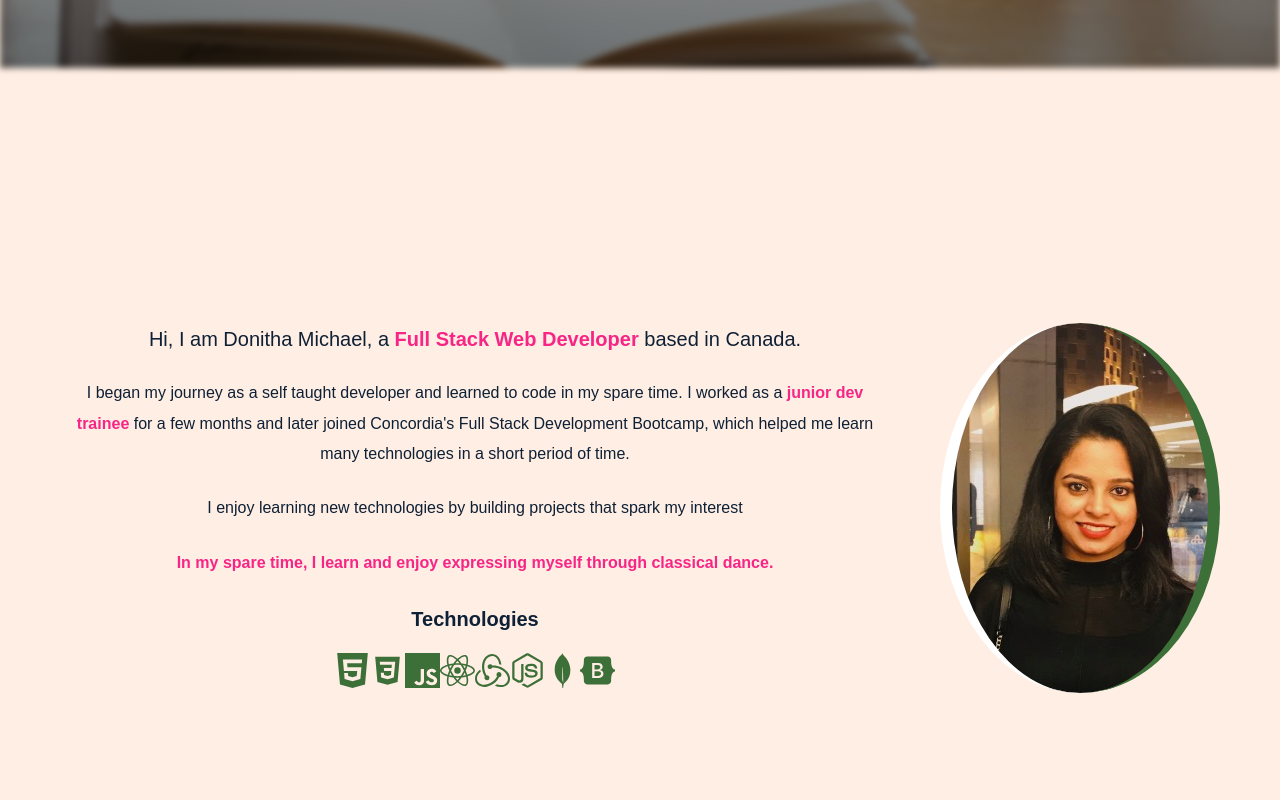
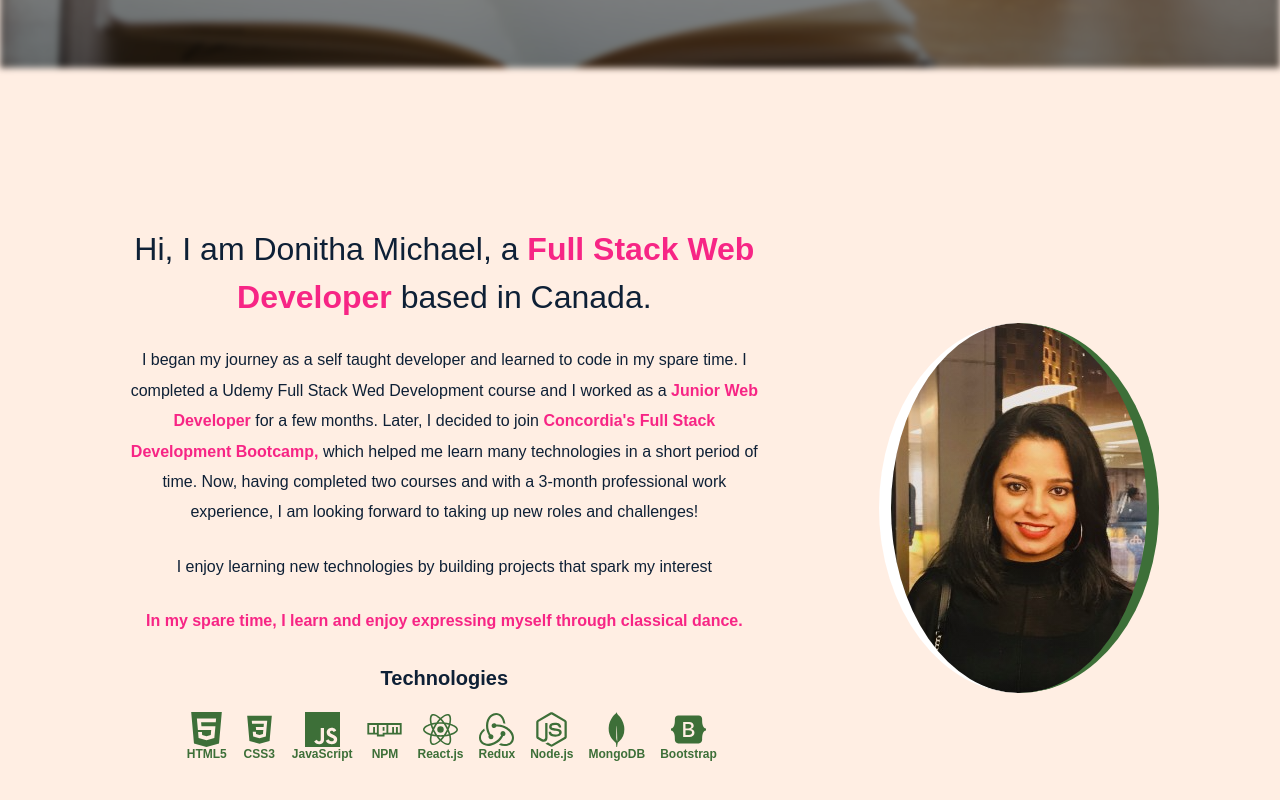
Before and after one commit to DonithaM/portfolio, a React (Create React App) app: page /navbar in a window 1280 px wide. Shown: the part 732-1532 px from the top of the page. Built offline with nearby package versions, Linux system fonts and the light colour scheme.

Commit message:
about section narrative

```diff
--- a/src/components/About/AboutStyles.js
+++ b/src/components/About/AboutStyles.js
@@ -6,7 +6,13 @@ export const AboutWrapper = styled.div`
   height: 110vh;
   z-index: 1;
 
-  @media screen and (max-width: 768px) {
+  @media screen and (max-width: 1000px) {
+    display: flex;
+    flex-direction: column;
+    height: auto;
+  }
+
+  /* @media screen and (max-width: 768px) {
     display: flex;
     flex-direction: column;
     height: auto;
@@ -16,7 +22,7 @@ export const AboutWrapper = styled.div`
     display: flex;
     flex-direction: column;
     height: auto;
-  }
+  } */
 `;
 
 export const Content = styled.div`
@@ -48,34 +54,42 @@ export const InfoColumn = styled.div`
   justify-content: center;
   align-items: center;
   z-index: 2;
-  width: 80%;
+  width: 60%;
   padding-right: 50px;
   text-align: center;
   margin-bottom: 20px;
+
+  @media screen and (max-width: 1000px) {
+    padding: 20px;
+    margin-top: 30px;
+    width: 100%;
+  }
   @media screen and (max-width: 768px) {
     padding: 20px;
     margin-top: 30px;
+    width: 100%;
   }
 
   @media screen and (max-width: 500px) {
-    margin-top: 20px;
-    padding: 30px;
+    margin-top: 50px;
+    padding: 5px;
+    width: 100%;
   }
 `;
 
-export const P = styled.p`
-  margin-top: 24px;
-  font-size: 20px;
+export const H1 = styled.h1`
   text-align: center;
   font-weight: normal;
-  line-height: 1.9rem;
+  line-height: 3rem;
 
   @media screen and (max-width: 768px) {
-    font-size: 18px;
+    font-size: 20px;
+    line-height: 2rem;
   }
 
   @media screen and (max-width: 500px) {
-    font-size: 16px;
+    font-size: 20px;
+    line-height: 2rem;
   }
 `;
 
@@ -142,13 +156,23 @@ export const Skills = styled.div`
 
 export const SkillLogos = styled.div`
   margin-top: 22px;
+  display: flex;
   /* margin-left: 90px; */
   font-size: 35px;
-  max-width: 600px;
+  /* max-width: 600px; */
   color: var(--green);
+
+  /* @media screen and (max-width: 1000px) {
+    width: 100%;
+    flex-wrap: wrap;
+    margin-top: 20px;
+    margin-left: 0px;
+    font-size: 30px;
+  } */
 
   @media screen and (max-width: 768px) {
     width: 100%;
+    flex-wrap: wrap;
     margin-top: 20px;
     margin-left: 0px;
     font-size: 30px;
@@ -156,7 +180,31 @@ export const SkillLogos = styled.div`
 
   @media screen and (max-width: 500px) {
     width: 100%;
+    flex-wrap: wrap;
     margin-top: 20px;
     font-size: 20px;
   }
 `;
+
+export const SkillDiv = styled.div`
+  padding-left: 15px;
+  margin-bottom: 10px;
+  display: flex;
+  flex-direction: column;
+  justify-content: center;
+  align-items: center;
+  /* @media screen and (max-width: 768px) {
+    display: flex;
+    flex-direction: column;
+  }
+
+  @media screen and (max-width: 500px) {
+    display: flex;
+    flex-direction: column;
+  } */
+`;
+
+export const SkillName = styled.p`
+  font-size: 12px;
+  font-weight: bold;
+`;
--- a/src/components/About/index.js
+++ b/src/components/About/index.js
@@ -4,15 +4,17 @@ import {
   Content,
   InfoColumn,
   ProfileColumn,
-  P,
+  H1,
   P2,
   P3,
   Span,
   Skills,
   SkillLogos,
+  SkillDiv,
+  SkillName,
 } from "./AboutStyles";
 
-import { DiCss3 } from "react-icons/di";
+import { DiCss3, DiNpm } from "react-icons/di";
 import { FaNodeJs } from "react-icons/fa";
 import {
   SiJavascript,
@@ -29,16 +31,20 @@ const About = () => {
       <AboutWrapper>
         <Content>
           <InfoColumn>
-            <P>
+            <H1>
               Hi, I am Donitha Michael, a <Span>Full Stack Web Developer</Span>{" "}
               based in Canada.
-            </P>
+            </H1>
             <P2>
               I began my journey as a self taught developer and learned to code
-              in my spare time. I worked as a<Span> junior dev trainee</Span>{" "}
-              for a few months and later joined Concordia's Full Stack
-              Development Bootcamp, which helped me learn many technologies in a
-              short period of time.
+              in my spare time. I completed a Udemy Full Stack Wed Development
+              course and I worked as a<Span> Junior Web Developer</Span> for a
+              few months. Later, I decided to join{" "}
+              <Span>Concordia's Full Stack Development Bootcamp,</Span> which
+              helped me learn many technologies in a short period of time. Now,
+              having completed two courses and with a 3-month professional work
+              experience, I am looking forward to taking up new roles and
+              challenges!
             </P2>
             <P2>
               I enjoy learning new technologies by building projects that spark
@@ -54,14 +60,42 @@ const About = () => {
             <Skills>
               <P3>Technologies</P3>
               <SkillLogos>
+                <SkillDiv>
                   <SiHtml5 />
+                  <SkillName>HTML5</SkillName>
+                </SkillDiv>
+                <SkillDiv>
                   <DiCss3 />
+                  <SkillName>CSS3</SkillName>
+                </SkillDiv>
+                <SkillDiv>
                   <SiJavascript />
+                  <SkillName>JavaScript</SkillName>
+                </SkillDiv>
+                <SkillDiv>
+                  <DiNpm />
+                  <SkillName>NPM</SkillName>
+                </SkillDiv>
+                <SkillDiv>
                   <SiReact />
+                  <SkillName>React.js</SkillName>
+                </SkillDiv>
+                <SkillDiv>
                   <SiRedux />
+                  <SkillName>Redux</SkillName>
+                </SkillDiv>
+                <SkillDiv>
                   <FaNodeJs />
+                  <SkillName>Node.js</SkillName>
+                </SkillDiv>
+                <SkillDiv>
                   <SiMongodb />
+                  <SkillName>MongoDB</SkillName>
+                </SkillDiv>
+                <SkillDiv>
                   <SiBootstrap />
+                  <SkillName>Bootstrap</SkillName>
+                </SkillDiv>
               </SkillLogos>
             </Skills>
           </InfoColumn>
--- a/src/components/Hero/HeroStyles.js
+++ b/src/components/Hero/HeroStyles.js
@@ -115,7 +115,7 @@ export const P2 = styled.p`
   margin-top: 24px;
   color: #fff;
   max-width: 600px;
-  font-size: 15px;
+  font-size: 18px;
   font-weight: normal;
   text-align: center;
 
```
Lines whose indentation alone changed are shown as unchanged.
